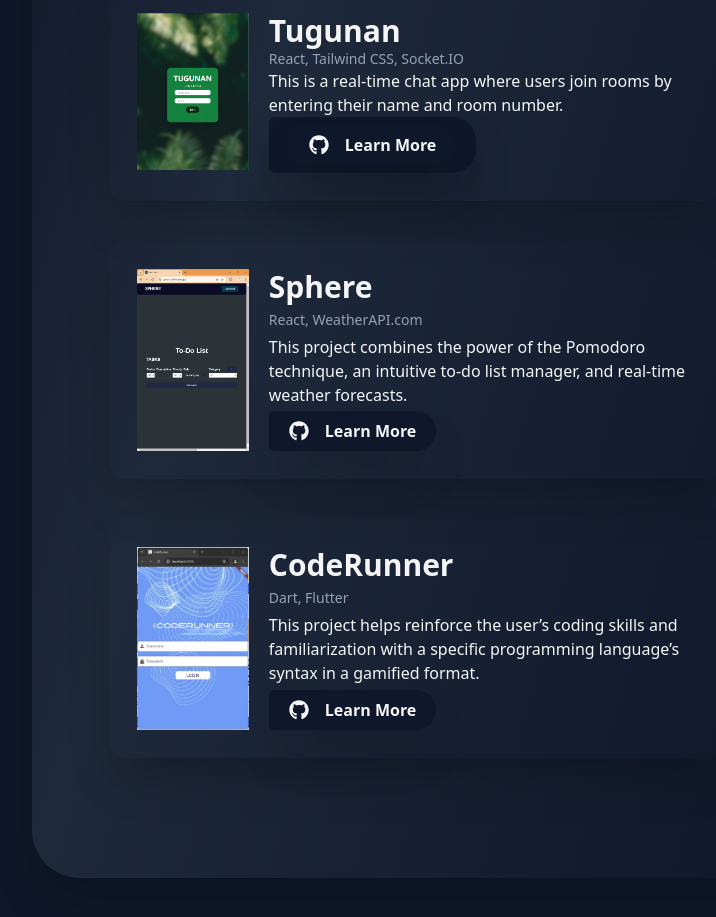
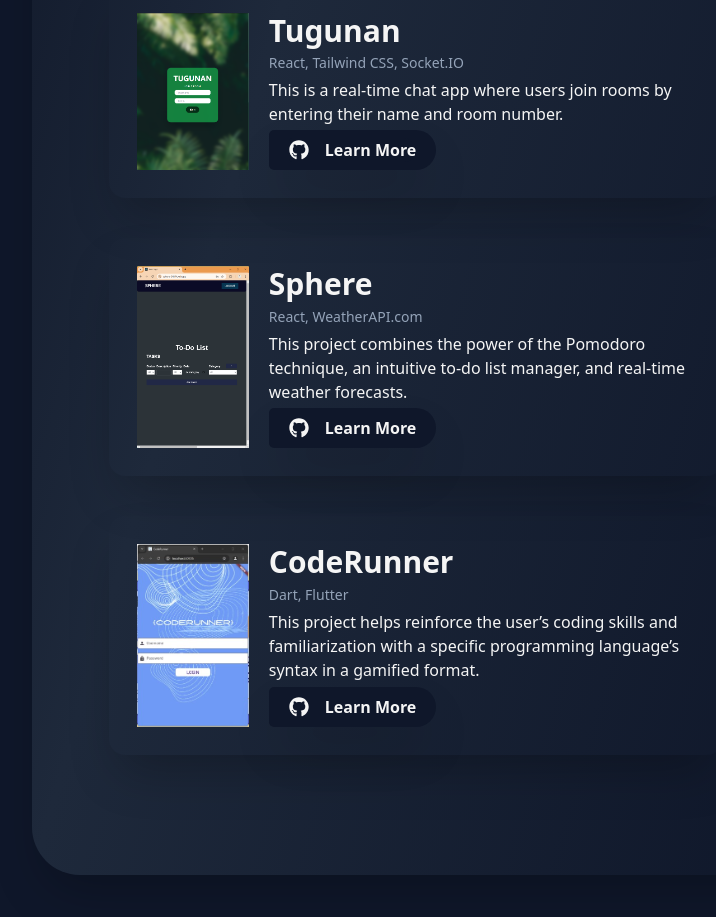
Before and after one commit to cincsobrepena/Portfolio, a React (Create React App) app: page / in a window 1280 px wide. Shown: the part 1880-2797 px from the top of the page, without its empty margins (224-940 px from the left). Built offline with nearby package versions, Linux system fonts and the light colour scheme.

Commit message:
Fixed github link button in  projects

```diff
--- a/src/components/Projects.js
+++ b/src/components/Projects.js
@@ -22,7 +22,7 @@ const Projects = () => {
 							This is a real-time chat app where users join rooms by entering their name and room number.
 						</p>
 						<div className='flex flex-row w-fit py-2 px-5 items-center justify-between bg-slate-900 rounded-r-3xl rounded-l-md shadow-2xl'>
-							<a target='_blank' rel='noreferrer' href='https://github.com/cincsobrepena/Tugunan'  className='flex flex-row w-fit py-2 px-5 items-center justify-between bg-slate-900 rounded-r-3xl rounded-l-md shadow-2xl'>
+							<a target='_blank' rel='noreferrer' href='https://github.com/cincsobrepena/Tugunan'  className='flex flex-row w-fit items-center justify-between bg-slate-900 rounded-r-3xl rounded-l-md shadow-2xl'>
 								<FaGithub size={20}  className='mr-4'/>
 								<p className='font-semibold'>Learn More</p>
 							</a>
```
